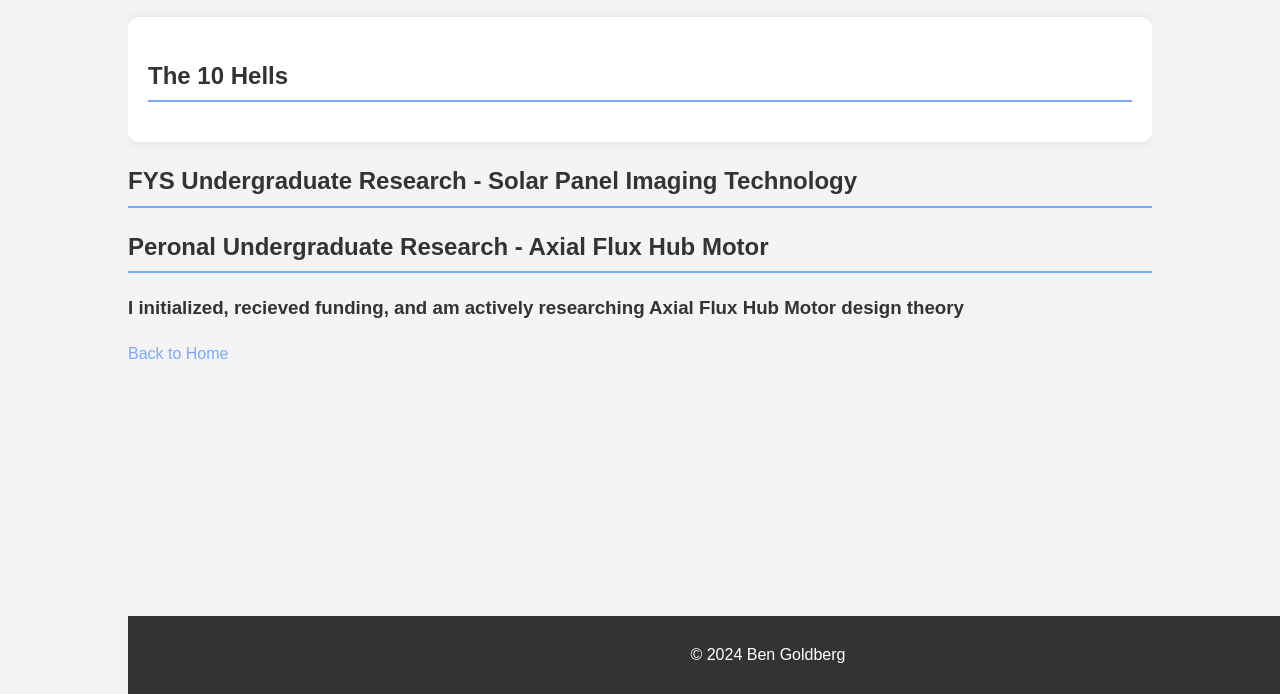
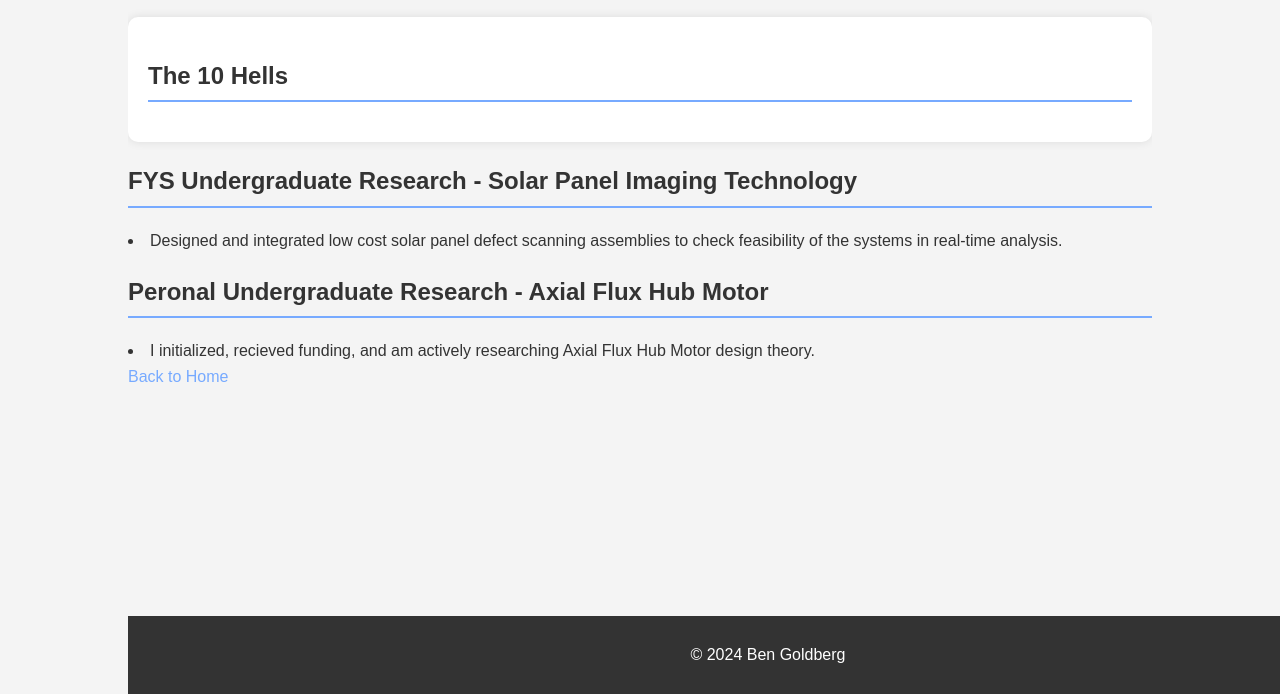
Before and after one commit to bg10389/bg10389.github.io, a plain HTML site: page Research.html in a window 1280 px wide. Shown: the part 106-800 px from the top of the page. Drawn offline with Linux system fonts and the light colour scheme.

Commit message:
push to main!

```diff
--- a/Research.html
+++ b/Research.html
@@ -195,14 +195,15 @@
 
     <section class="second-section" id="profile">
         <h2 class="section-title">FYS Undergraduate Research - Solar Panel Imaging Technology</h2>
-
+          <li>Designed and integrated low cost solar panel defect scanning assemblies to check feasibility of the systems in real-time analysis.</li>
         </ul>
     </section>
 
 
     <section class="second-section" id="profile">
         <h2 class="section-title">Peronal Undergraduate Research - Axial Flux Hub Motor</h2>
-        <h3 class = "body"> I initialized, recieved funding, and am actively researching Axial Flux Hub Motor design theory </h3>
+                  <li>I initialized, recieved funding, and am actively researching Axial Flux Hub Motor design theory.</li>
+
           </ul>
     </section>
 <footer>
```
